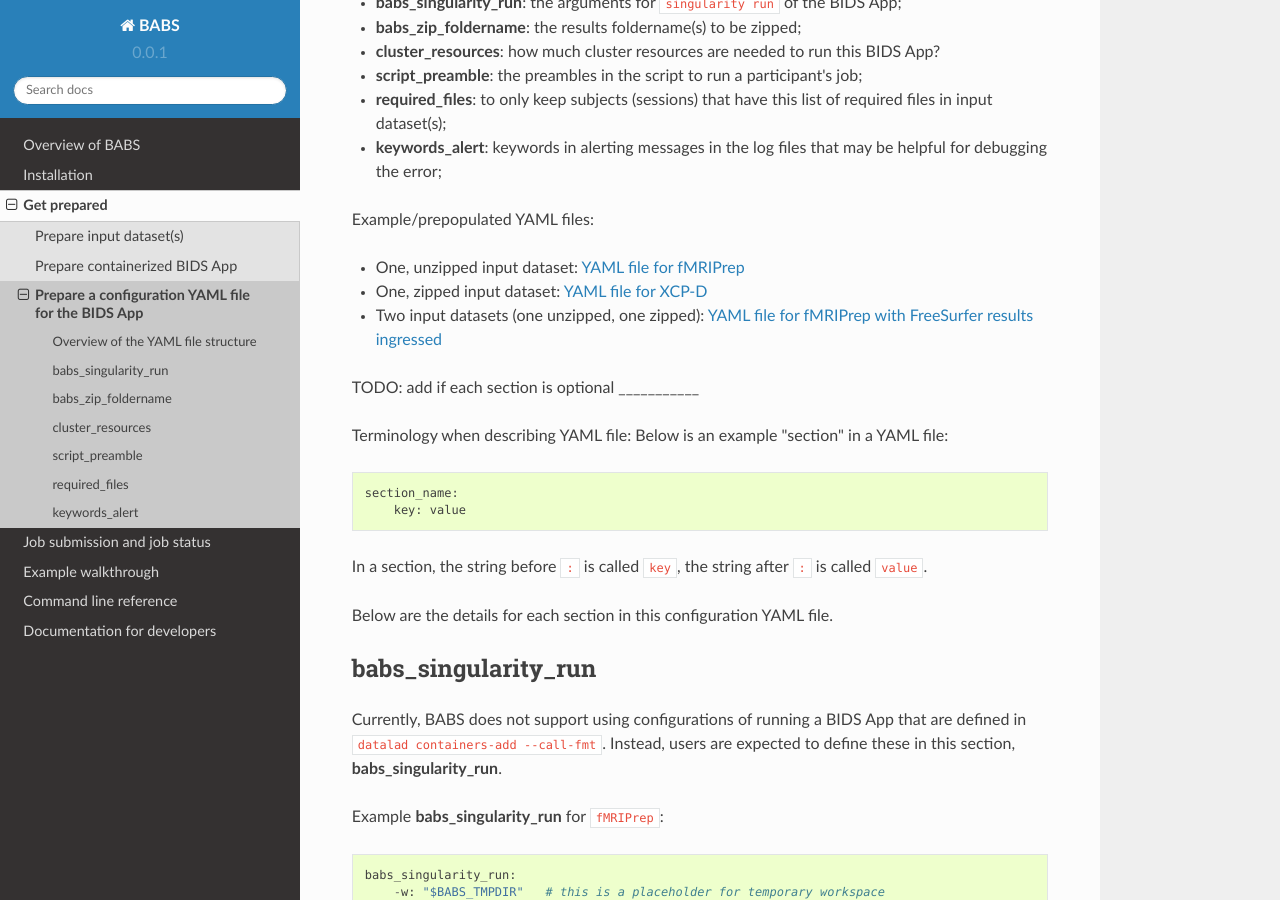
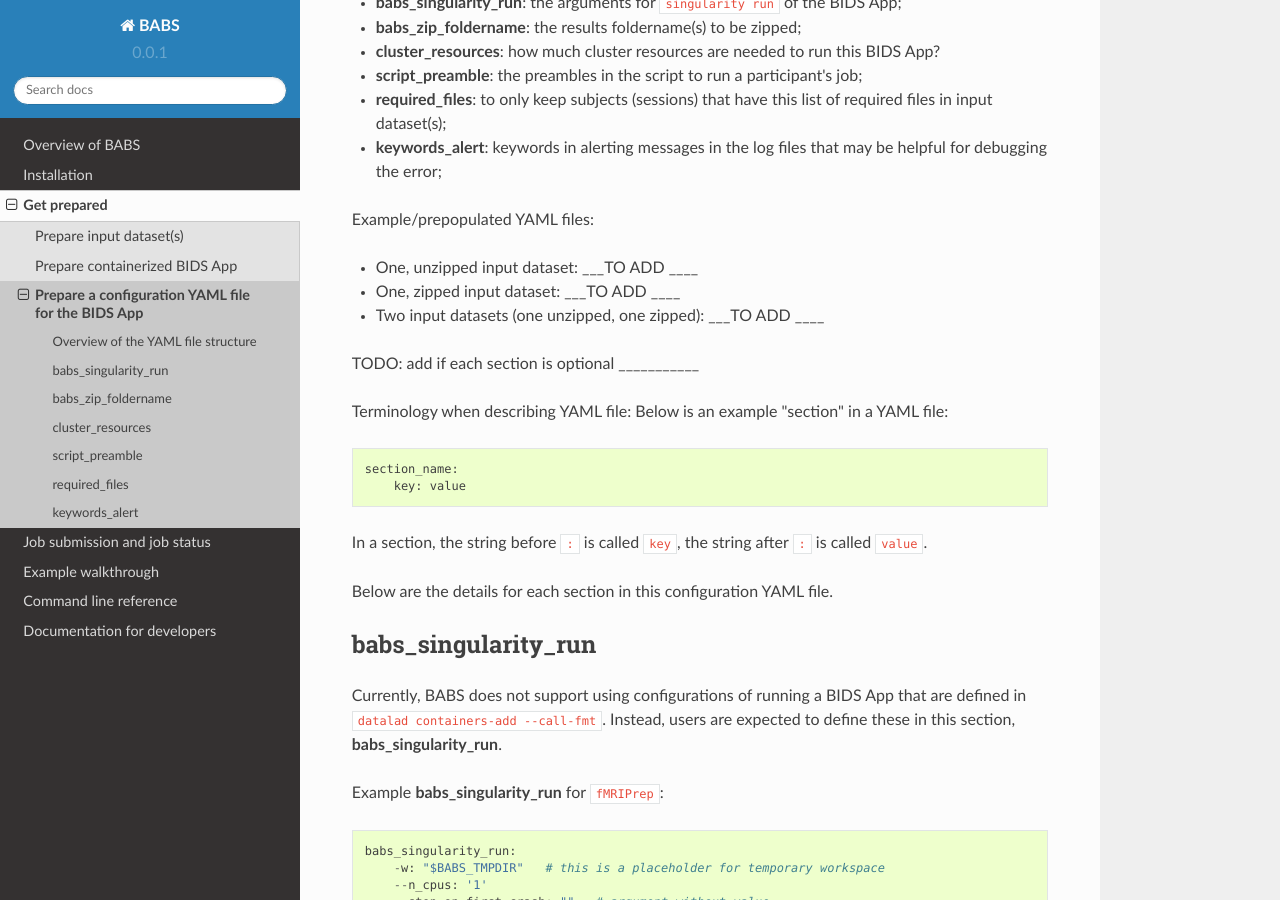
Before and after one commit to PennLINC/babs, a Sphinx documentation site: the page built from docs/source/preparation_config_yaml_file.rst, in a window 1280 px wide and 900 px high, scrolled down 741 px. Built offline with Sphinx 7.4.7 and the Read the Docs theme 2.0.0, drawn with Linux system fonts in a browser that asks for light colours.

Commit message:
add reminder of adding example yaml files

```diff
--- a/docs/source/preparation_config_yaml_file.rst
+++ b/docs/source/preparation_config_yaml_file.rst
@@ -22,9 +22,13 @@ The YAML file required by BABS includes these sections:
 
 Example/prepopulated YAML files:
 
-* One, unzipped input dataset: `YAML file for fMRIPrep <https://github.com/PennLINC/babs/blob/main/notebooks/example_container_fmriprep.yaml>`_
-* One, zipped input dataset: `YAML file for XCP-D <https://github.com/PennLINC/babs/blob/main/notebooks/example_container_xcpd.yaml>`_
-* Two input datasets (one unzipped, one zipped): `YAML file for fMRIPrep with FreeSurfer results ingressed <https://github.com/PennLINC/babs/blob/main/notebooks/example_container_fmriprep_ingressed_fs.yaml>`_
+* One, unzipped input dataset: ___TO ADD ____
+* One, zipped input dataset: ___TO ADD ____
+* Two input datasets (one unzipped, one zipped): ___TO ADD ____
+
+.. `YAML file for fMRIPrep <https://github.com/PennLINC/babs/blob/main/notebooks/example_container_fmriprep.yaml>`_
+.. `YAML file for XCP-D <https://github.com/PennLINC/babs/blob/main/notebooks/example_container_xcpd.yaml>`_
+.. `YAML file for fMRIPrep with FreeSurfer results ingressed <https://github.com/PennLINC/babs/blob/main/notebooks/example_container_fmriprep_ingressed_fs.yaml>`_
 
 TODO: add if each section is optional ___________
 
```
